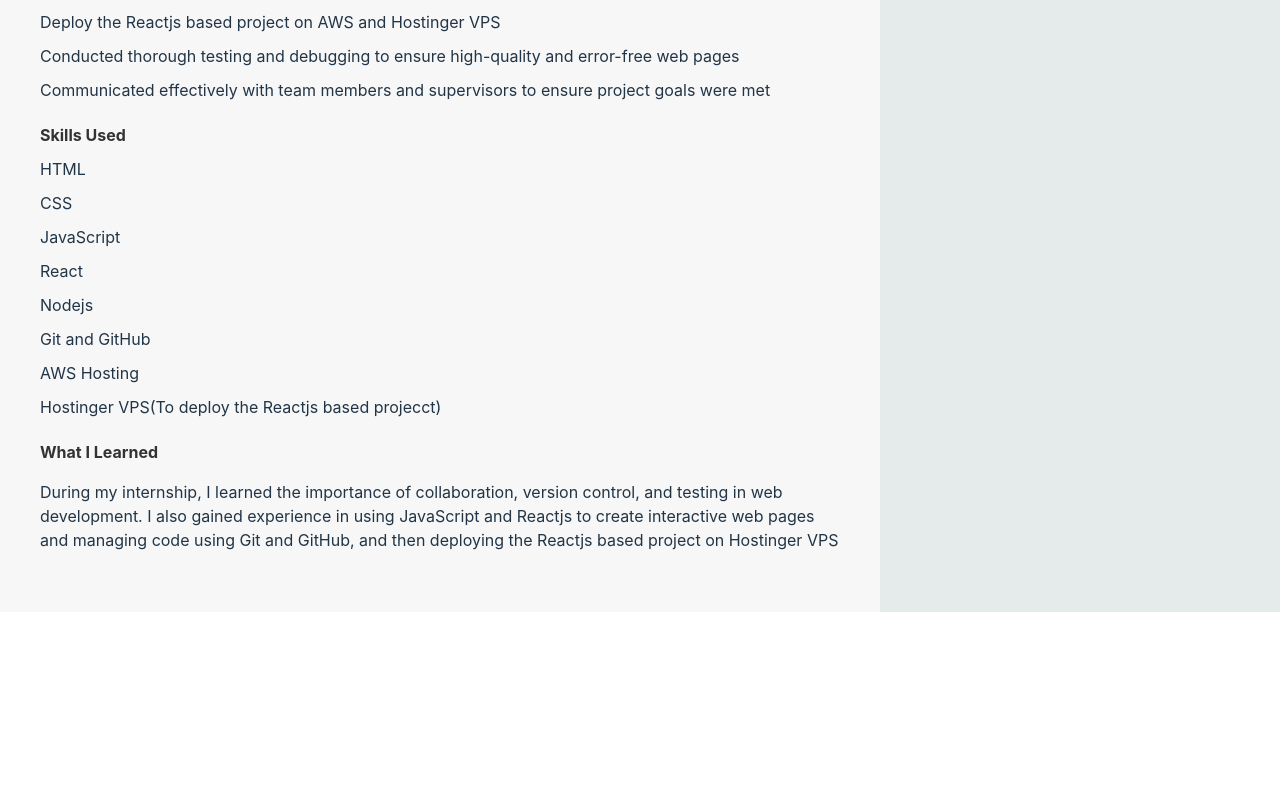
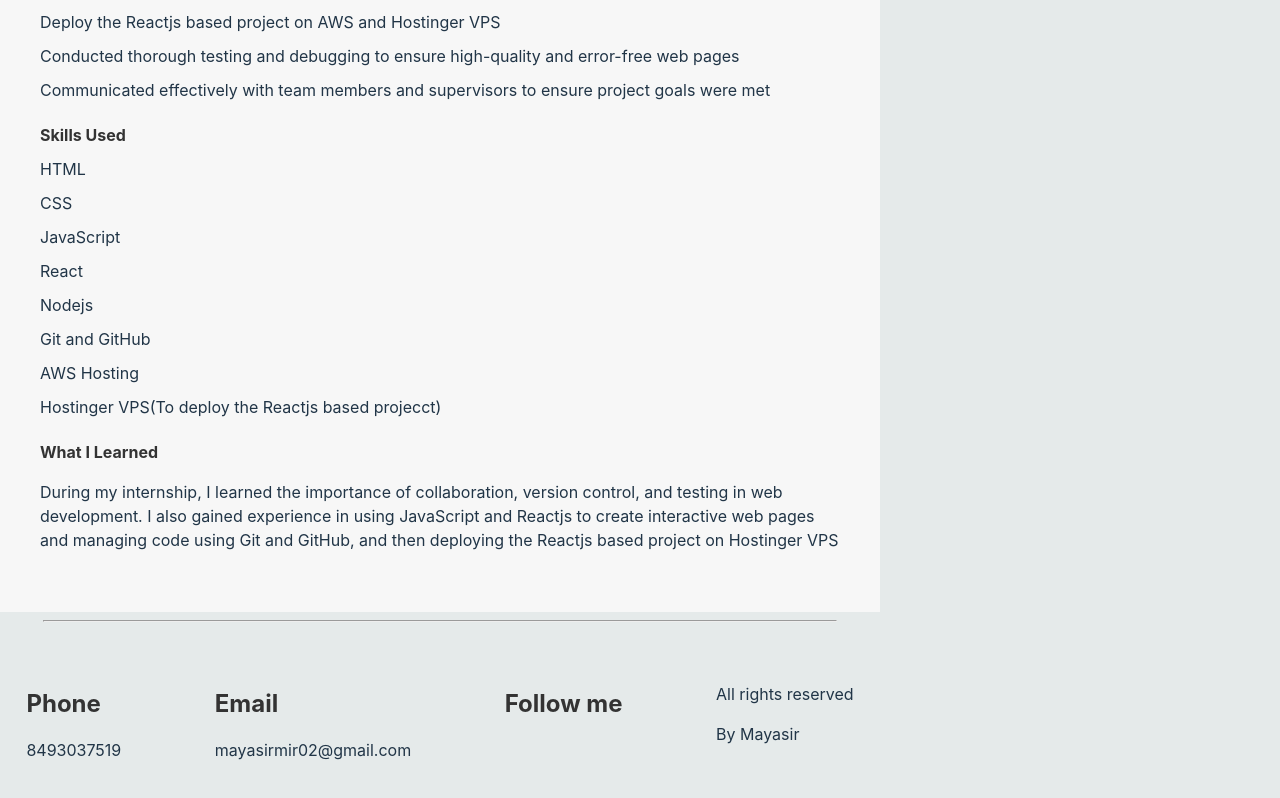
Before and after one commit to MirMayasir/Portfolio-React, a React (Vite) app: page /Experience in a window 1280 px wide. Shown: the part 522-1320 px from the top of the page. Before the commit the page ends 1134 px from the top, so only its background shows below. Built offline with nearby package versions, Linux system fonts and the light colour scheme.

Commit message:
restored

```diff
--- a/src/Components/Experience/experience.jsx
+++ b/src/Components/Experience/experience.jsx
@@ -1,6 +1,7 @@
 import "/src/Components/Experience/experience.css";
 import React from 'react';
 import Navbar from "/src/Components/Navbar/navbar.jsx";
+import Footer from "/src/Components/Footer/footer.jsx"
 const experience = () => {
   return (
     <>
@@ -43,6 +44,7 @@ const experience = () => {
         </div>
       </div>
     </section>
+    <Footer />
     </>
   );
 }
```
